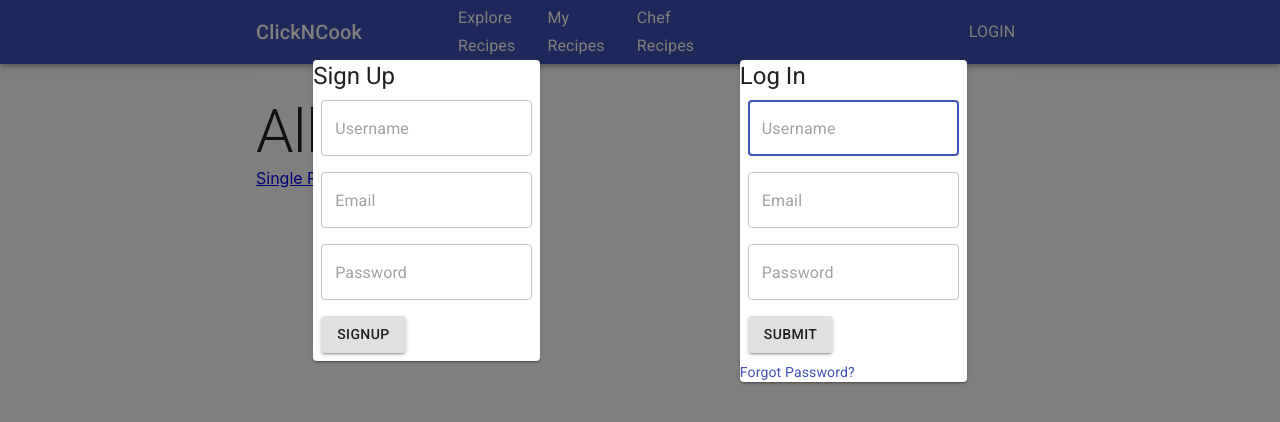
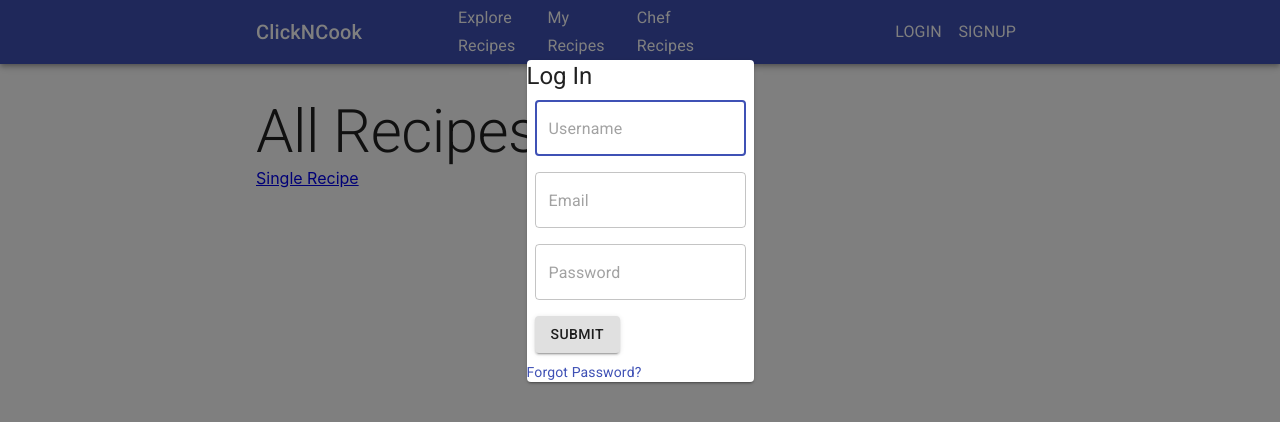
Before and after one commit to kellynauert/ClickNCookClient, a React (Create React App) app: page / in a window 1280 px wide. Both pictures are taken after a click on the button "LOGIN". Shown: the top 422 px of the page. Built offline with nearby package versions, Linux system fonts and the light colour scheme; no server answers.

Commit message:
Added Signup button

```diff
--- a/src/components/UI/Navbar.js
+++ b/src/components/UI/Navbar.js
@@ -11,6 +11,8 @@ import {
 } from '@material-ui/core';
 import { spacing } from '@material-ui/system';
 import Auth from '../auth/Auth';
+import Login from '../auth/Login';
+import Signup from '../auth/Signup';
 import RecipeIndex from '../../user/RecipeIndex';
 import AllRecipes from '../Recipes/Allrecipes';
 
@@ -47,20 +49,26 @@ export default function NavBar(props) {
       <Auth token={props.sessionToken} updateToken={props.updateToken} />
     );
   };
-  const [open, setOpen] = useState(false);
+  const [openSignup, setOpenSignup] = useState(false);
+  const [openLogin, setOpenLogin] = useState(false);
   const [buttonText, setButtonText] = useState('Login');
-  const handleOpen = () => {
+  const handleOpenLogin = () => {
     if (buttonText === 'Logout') {
       props.logout();
       setButtonText('Login');
       return null;
     }
-    setOpen(true);
+    setOpenLogin(true);
     setButtonText('Login');
   };
 
+  const handleOpenSignup = () => {
+    setOpenSignup(true);
+  };
+
   const handleClose = () => {
-    setOpen(false);
+    setOpenLogin(false);
+    setOpenSignup(false);
     setButtonText('Logout');
   };
 
@@ -111,17 +119,28 @@ export default function NavBar(props) {
               <Box justifySelf="right">
                 <Button
                   type="button"
-                  onClick={handleOpen}
+                  onClick={handleOpenLogin}
                   style={{ color: 'white', textDecoration: 'none' }}
                 >
                   <Typography variant="subtitle1">{buttonText}</Typography>
                 </Button>
+                <Modal open={openLogin} onBackdropClick={handleClose}>
+                  <Login token={props.token} updateToken={props.updateToken} />
+                </Modal>
+              </Box>
+            </Box>
+            <Box>
+              <Box justifySelf="right">
+                <Button
+                  type="button"
+                  onClick={handleOpenSignup}
+                  style={{ color: 'white', textDecoration: 'none' }}
+                >
+                  <Typography variant="subtitle1">Signup</Typography>
+                </Button>
 
-                <Modal open={open} onDoubleClick={handleClose}>
-                  <Auth
-                    token={props.sessionToken}
-                    updateToken={props.updateToken}
-                  />
+                <Modal open={openSignup} onBackdropClick={handleClose}>
+                  <Signup token={props.token} updateToken={props.updateToken} />
                 </Modal>
               </Box>
             </Box>
```
